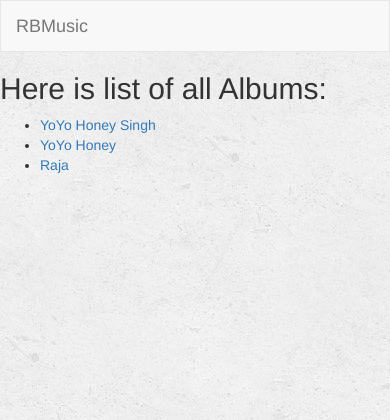
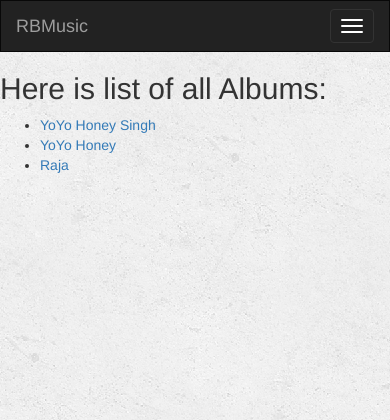
Before and after one commit to RBTHEROOT/DjangoTutorialWebsite, a Django app: page /music/ in a window 390 px wide. Shown: the top 420 px of the page. Run offline with Django 3.2, Linux system fonts and the light colour scheme; data comes from the database, SQL or seed files in the repository; some libraries are stand-ins or nearby versions.

Commit message:
Added Responsive navbar

```diff
--- a/music/template/music/index.html
+++ b/music/template/music/index.html
@@ -5,9 +5,15 @@
 <link rel="stylesheet" type="text/css" href="{% static 'music/style.css' %}"/>
 <script src="https://ajax.googleapis.com/ajax/libs/jquery/1.12.0/jquery.min.js"></script>
 <script src="http://maxcdn.bootstrapcdn.com/bootstrap/3.3.6/js/bootstrap.min.js"></script>
-<nav class="navbar navbar-default">
+<nav class="navbar navbar-inverse">
     <div class="container-fluid">
+        <!-- Header -->
         <div class="navbar-header ">
+            <button type="button" class=" navbar-toggle" data-toggle="collapse" data-target="#TopNavBar">
+                <span class="icon-bar"></span>
+                <span class="icon-bar"></span>
+                <span class="icon-bar"></span>
+            </button>
             <a class=" navbar-brand" href="{% url 'music:index' %}">RBMusic</a>
         </div>
     </div>
```
